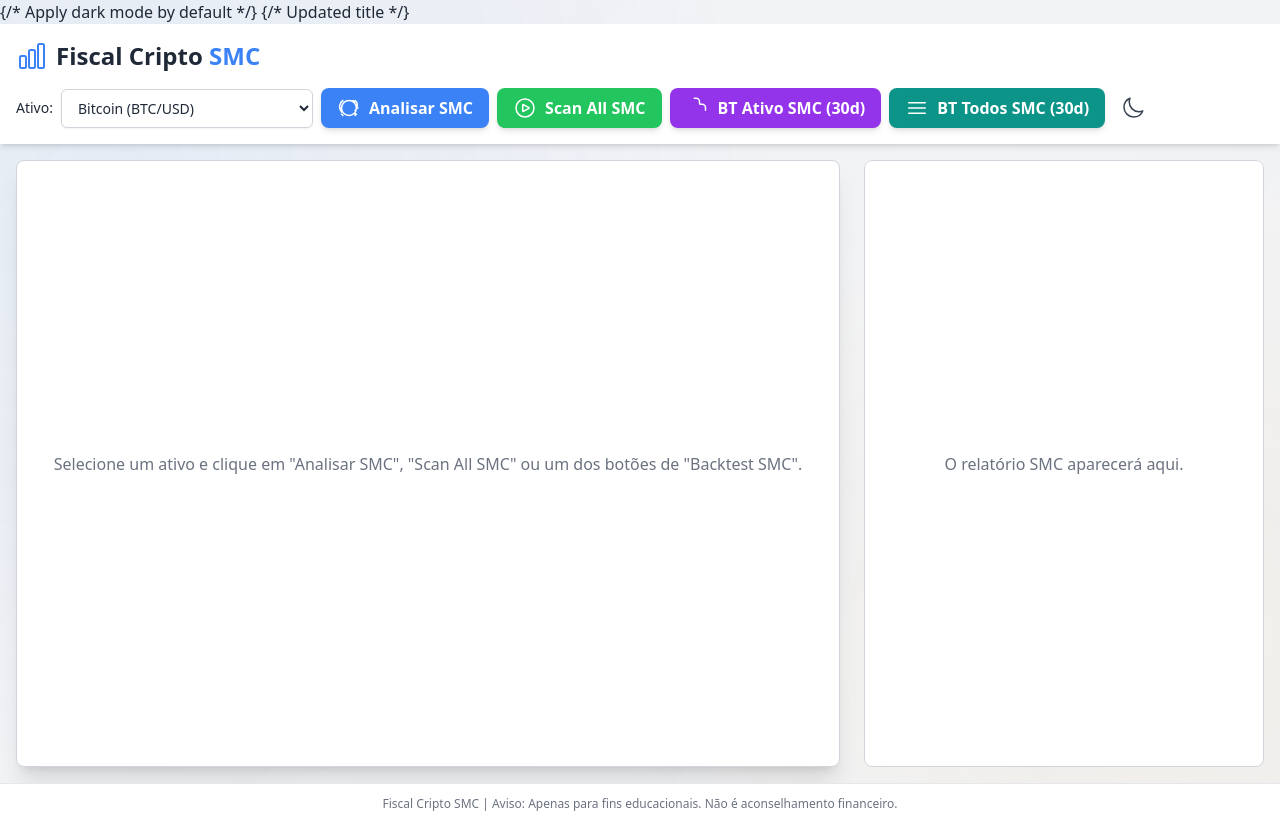
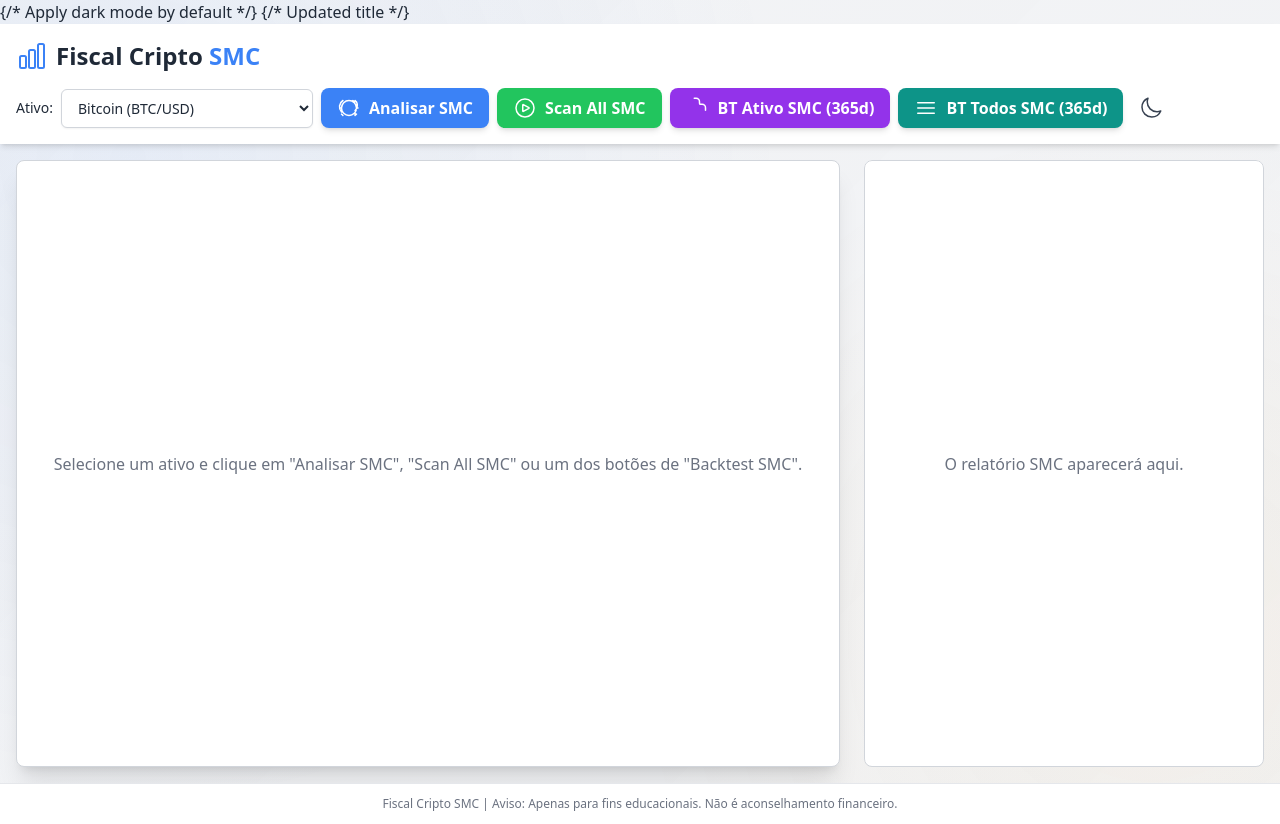
Before and after one commit to frenetico9/Criptobot, a React (Vite) app: page / in a window 1280 px wide. Built offline with nearby package versions, Linux system fonts and the light colour scheme.

Commit message:
Update constants.ts

```diff
--- a/constants.ts
+++ b/constants.ts
@@ -56,7 +56,7 @@ export const NUM_CANDLES_TO_DISPLAY = 150;
 export const VOLUME_SPIKE_RATIO = 1.8;
 
 // Configurações de Backtest de Estratégia
-export const BACKTEST_PERIOD_DAYS = 30;
+export const BACKTEST_PERIOD_DAYS = 365; // Changed from 30 to 365
 export const BACKTEST_CANDLES_PER_DAY = (24 * 60) / CANDLE_DURATION_MINUTES;
 export const BACKTEST_TOTAL_CANDLES_FOR_PERIOD = BACKTEST_PERIOD_DAYS * BACKTEST_CANDLES_PER_DAY;
 // Buffer needs to be large enough for all lookbacks: MS lookback + IDM lookback + any indicator like EMA50
```
